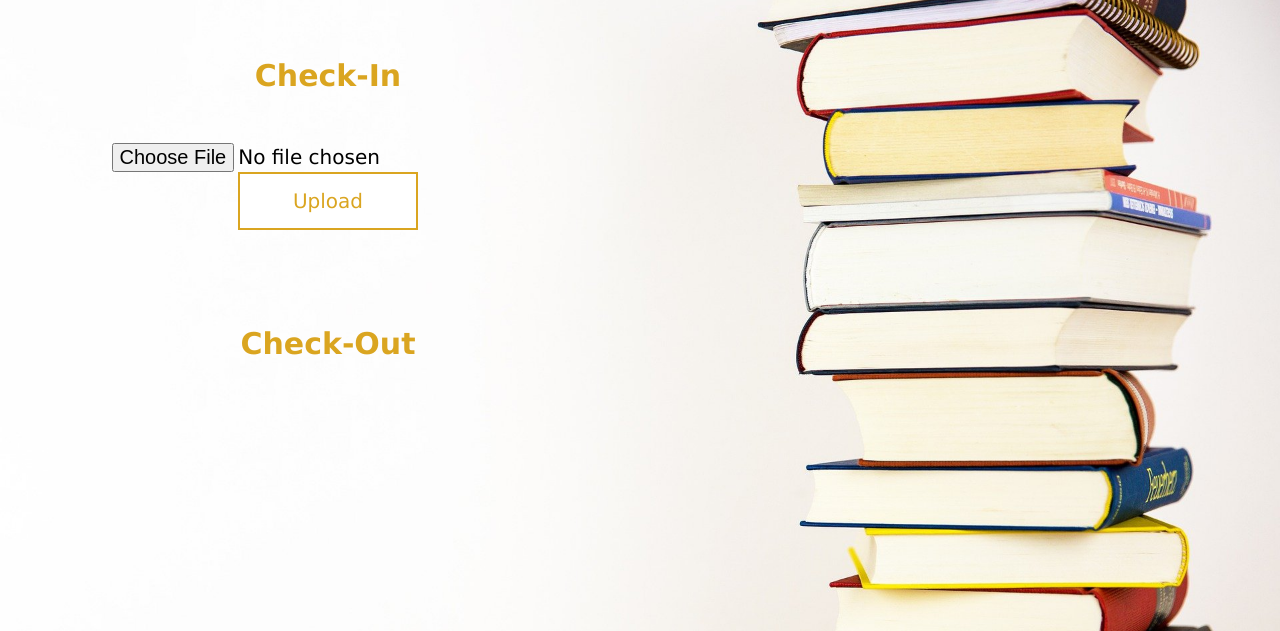
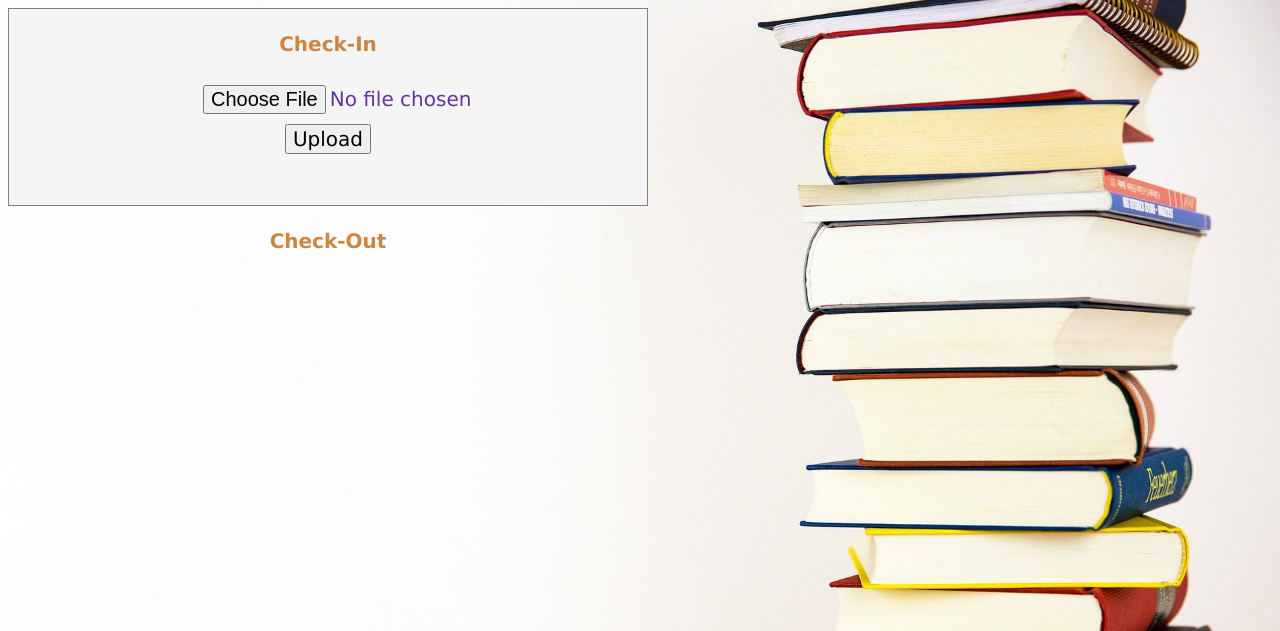
Before and after one commit to parthivrmenon/ingots, a Flask app: page / in a window 1280 px wide. Shown: the top 631 px of the page. Run offline with Flask 2, Linux system fonts and the light colour scheme; data that the repository does not hold is empty.

Commit message:
removed older files

```diff
--- a/ingots/routes.py
+++ b/ingots/routes.py
@@ -1,15 +1,10 @@
-# ROUTES
-import os
-from ingots import app,store,store_s3
-
+from ingots import app,store_s3
 from flask import render_template,request
 from werkzeug.utils import secure_filename
-
 
 @app.route('/',methods=['GET', 'POST'])
 def home():
     message = None
-    # files = store.list()
     files = store_s3.list()
 
     if request.method == 'POST':
@@ -23,12 +18,11 @@ def home():
 
             if file and file.filename:
                 safe_filename = secure_filename(file.filename)
-                # store.store(safe_filename, file)
-                store_s3.store(safe_filename,file)
-                message = f"File {safe_filename} uploaded."
-                files = store_s3.list()
-
-
+                if store_s3.store(safe_filename,file):
+                    message = f"File {safe_filename} uploaded."
+                    files = store_s3.list()
+                else:
+                    message = f"File {safe_filename} could not be uploaded. Please try again after some time."
 
     return render_template('index.html', message = message, files = files)
 
--- a/ingots/s3_storage.py
+++ /dev/null
@@ -1,4 +0,0 @@
-from storage import Storage
-
-class S3Storage(Storage):
-    pass
--- a/ingots/static/css/main.css
+++ b/ingots/static/css/main.css
@@ -1,26 +1,27 @@
 .flex-container {
   display: flex;
   flex-direction:column
+
+}
+
+.check-in {
+  background-color: whitesmoke;
+  border: 0.1rem solid gray;
 }
 
 .button{
-  color: goldenrod;
   transition-duration: 0.4s;
-  border: solid 2px goldenrod;
-  background-color: white;
-  padding: 15px 32px;
-  text-align: center;
+  /* border: solid 2px goldenrod; */
   text-decoration: none;
   font-size: 20px;
   font-family: Verdana, Geneva, Tahoma, sans-serif;
-  width: 180px;
 }
 
 .file {
   font-size: 20px;
   font-family: Verdana, Geneva, Tahoma, sans-serif;
   text-decoration: none;
-
+  /* color: goldenrod;  */
 
 
 }
@@ -41,23 +42,29 @@
   font-family: Verdana, Geneva, Tahoma, sans-serif;
   width: 180px;
 } */
+.form-input {
+  color: rebeccapurple;
+  width: 50%;
+  margin: 5px auto;
+
+}
 
 .button:hover,.file-input label:hover {
-  background-color: goldenrod;
+  background-color: purple;
   color: white;
 }
 
 a {
   font-family: monospace;
-  color: goldenrod;
+  color: purple;
 }
 li {
   padding:0.5rem
 }
 .header {
-  color: goldenrod;
-  padding: 30px;
-  font-size: 30px;
+  color: peru;
+  padding: 10px;
+  font-size: 20px;
   font-family: Verdana, Geneva, Tahoma, sans-serif;
 }
 
--- a/ingots/storage.py
+++ b/ingots/storage.py
@@ -54,8 +54,17 @@ class S3Storage(Storage):
     def store(self, file_name, file_object):
         file_path = os.path.join(self.upload_location, file_name)
         file_object.save(file_path)
-        response = self.s3_client.upload_file(file_path,self.bucket_name,file_name)
-        # TODO: add some logic to confirm upload, then delete temp file.
+        try:
+            self.s3_client.upload_file(file_path,self.bucket_name,file_name)
+        except Exception as err:
+            print(err)
+            self.delete_file(file_path)
+            return False
+
+        self.delete_file(file_path)
+        return True
+
+    def delete_file(self, file_path):
         if os.path.exists(file_path):
             print(f"Removing temp file {file_path}")
             os.remove(file_path)
@@ -69,7 +78,6 @@ class S3Storage(Storage):
 
         except KeyError as e:
             print(e)
-        print(files)
 
         return files
 
--- a/ingots/templates/index.html
+++ b/ingots/templates/index.html
@@ -4,27 +4,29 @@
 </head>
 
 <body class="left flex-container">
+
   <div class="check-in centered-text">
+    <div class="file-input centered centered-text">
+      <div class="file-input-header">
         <h1 class="header"> Check-In</h1>
-    <div class="file-input centered centered-text">
+      </div>
+      <div class="file-input-form">
         <form method=post enctype=multipart/form-data>
-        <input type="file" name="file" id="file" class="file">
-        <input type=submit value=Upload class="button color_primary">
-
-
-
-      <!-- <label for="file">Select a file</label> -->
-      </form>
+          <div class="form-inputs flex-container centered-text centered">
+            <div class="form-input"><input type="file" name="file" id="file" class="file"></div>
+            <div class="form-input"><input type=submit value=Upload id="submit" class="button color_primary"></div>
             <div class="centered notification">
               {% if message %}
               {{ message }}
               {% endif %}
             </div>
           </div>
+        </form>
+      </div>
+    </div>
   </div>
 
   <div class="check-out centered">
-    <div>
       <h1 class="header centered-text color_primary"> Check-Out</h1>
       <ol>
       {% for file in files %}
```
Also changed, not shown: 1 other file. Lines whose indentation alone changed are shown as unchanged.
